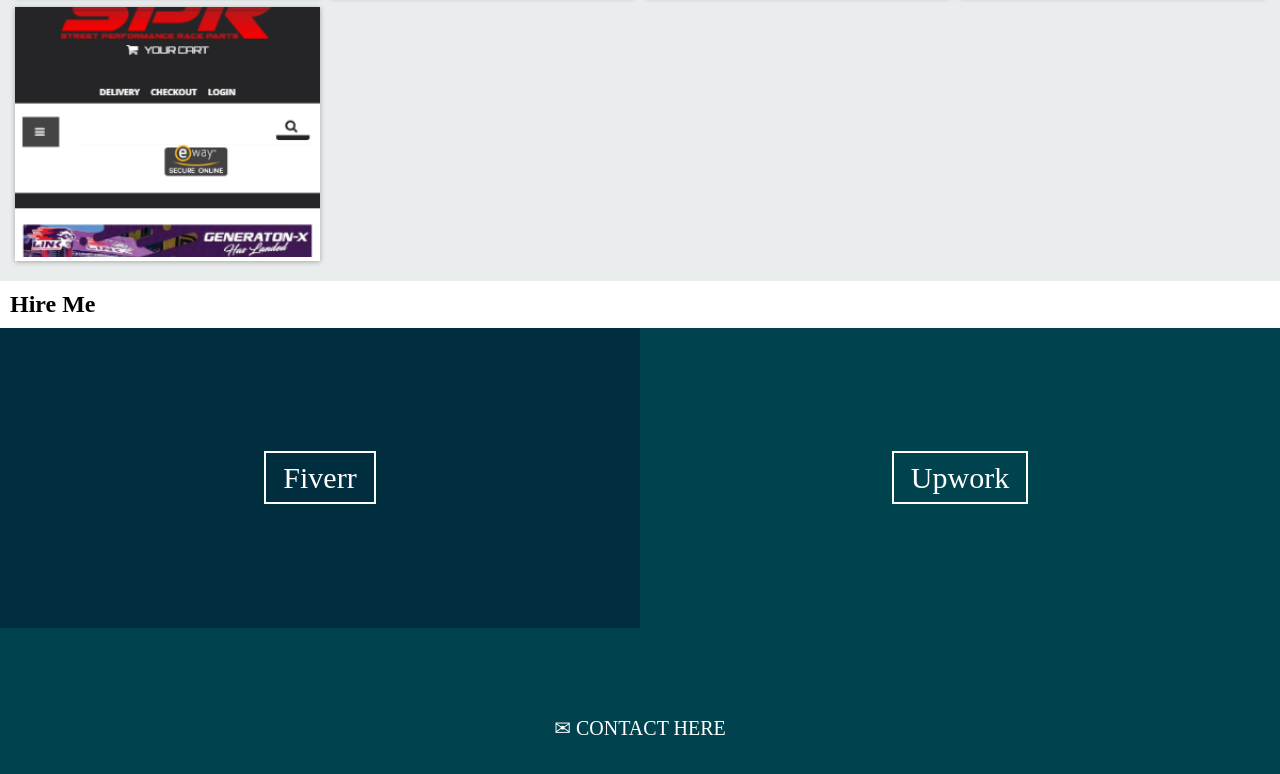
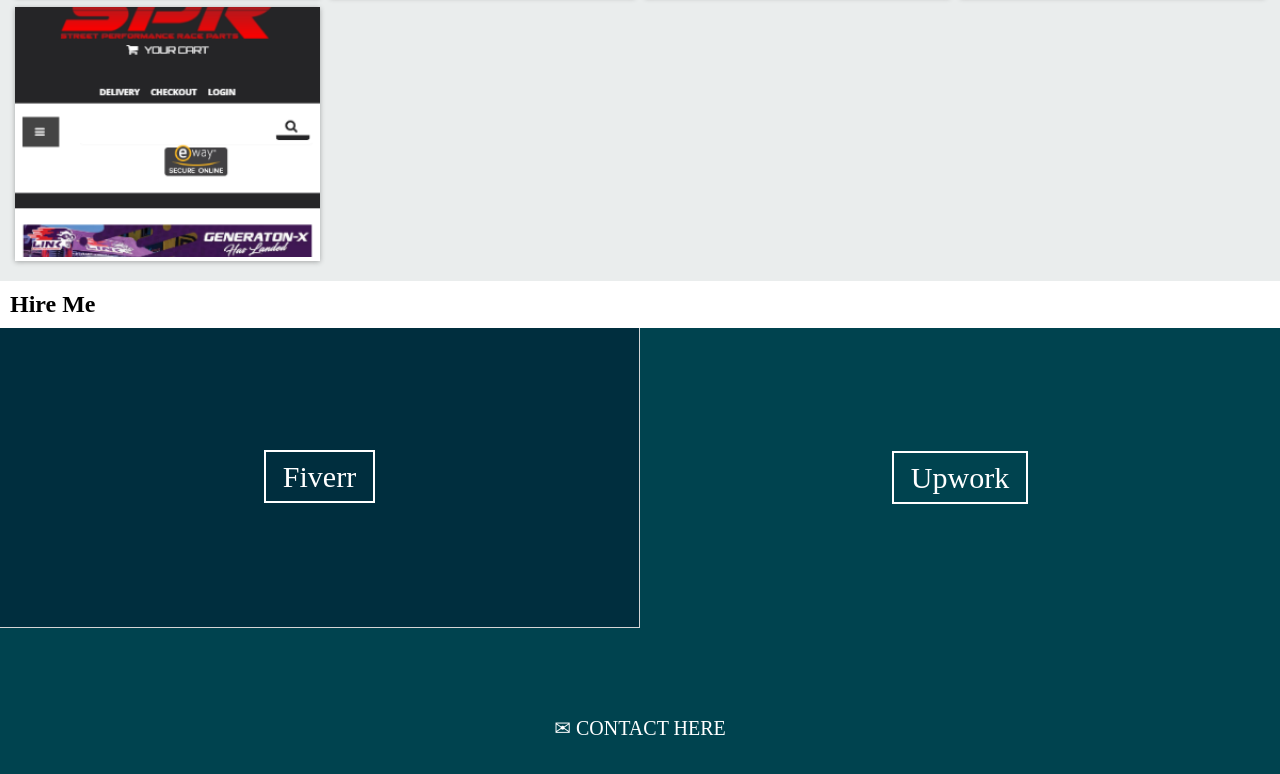
Before and after one commit to shahriar787/portfolio, a plain HTML site: page index.html in a window 1280 px wide. Shown: the part 776-1550 px from the top of the page. Drawn offline with Linux system fonts and the light colour scheme.

Commit message:
Add files via upload

```diff
--- a/css/style.css
+++ b/css/style.css
@@ -141,6 +141,8 @@ section#hire_me {
 .market1{
 	background-color: #002E3E;
 	text-align: center;
+	border-bottom: 1px solid #D5D5D5;
+    border-right: 1px solid #D5D5D5;
 }
 .market2{
 	background-color: #00434F;
```
